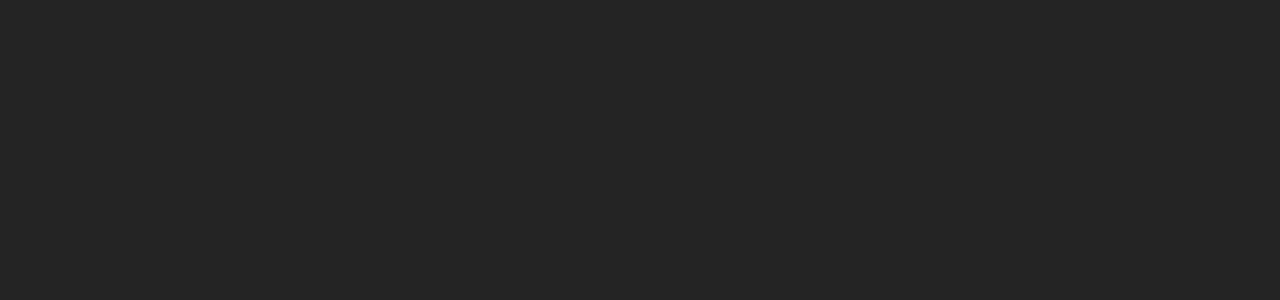
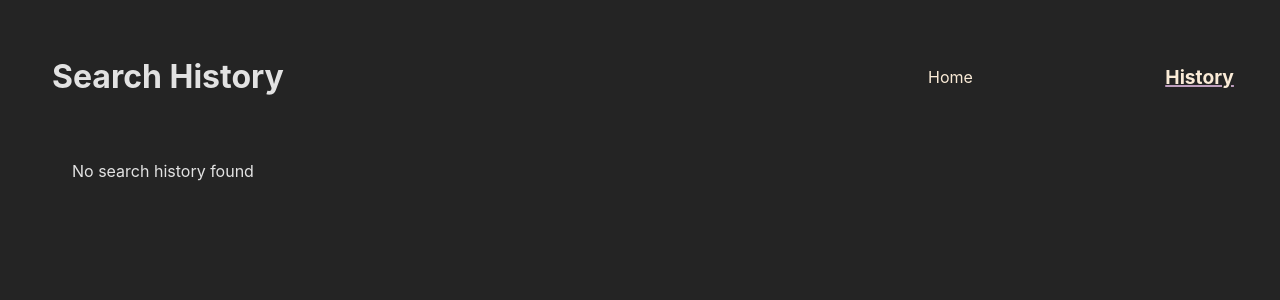
Before and after one commit to LevaniMigriauli/swift-unsplash, a React (Vite) app: page /#/history in a window 1280 px wide. Before the commit this address led to /. Shown: the top 300 px of the page. Built offline with nearby package versions, Linux system fonts and the light colour scheme.

Commit message:
Fix routing and links for deployment

```diff
--- a/src/App.tsx
+++ b/src/App.tsx
@@ -9,8 +9,8 @@
     return (
         <HashRouter>
             <Routes>
-                <Route path={'/swift-unsplash/'} element={<Home/>}/>
-                <Route path={'/swift-unsplash/history'} element={<History/>}/>
+                <Route path={'/'} element={<Home/>}/>
+                <Route path={'/history'} element={<History/>}/>
             </Routes>
         </HashRouter>
     )
--- a/src/layout/Header.tsx
+++ b/src/layout/Header.tsx
@@ -15,9 +15,9 @@
             <h1>{headingTitle}</h1>
             {hasSearchInput && <input className={'header__input'} placeholder="ძებნა..." onChange={onSearch}/>}
             <ul className={'header__nav'}>
-                <li className={location.pathname === '/swift-unsplash/' ? 'active' : ''}><Link to={'/swift-unsplash/'}>Home</Link></li>
-                <li className={location.pathname === '/swift-unsplash/history' ? 'active' : ''}>
-                    <Link to={'/swift-unsplash/history'}>History</Link>
+                <li className={location.pathname === '/' ? 'active' : ''}><Link to={'/'}>Home</Link></li>
+                <li className={location.pathname === '/history' ? 'active' : ''}>
+                    <Link to={'/history'}>History</Link>
                 </li>
             </ul>
         </header>
```
